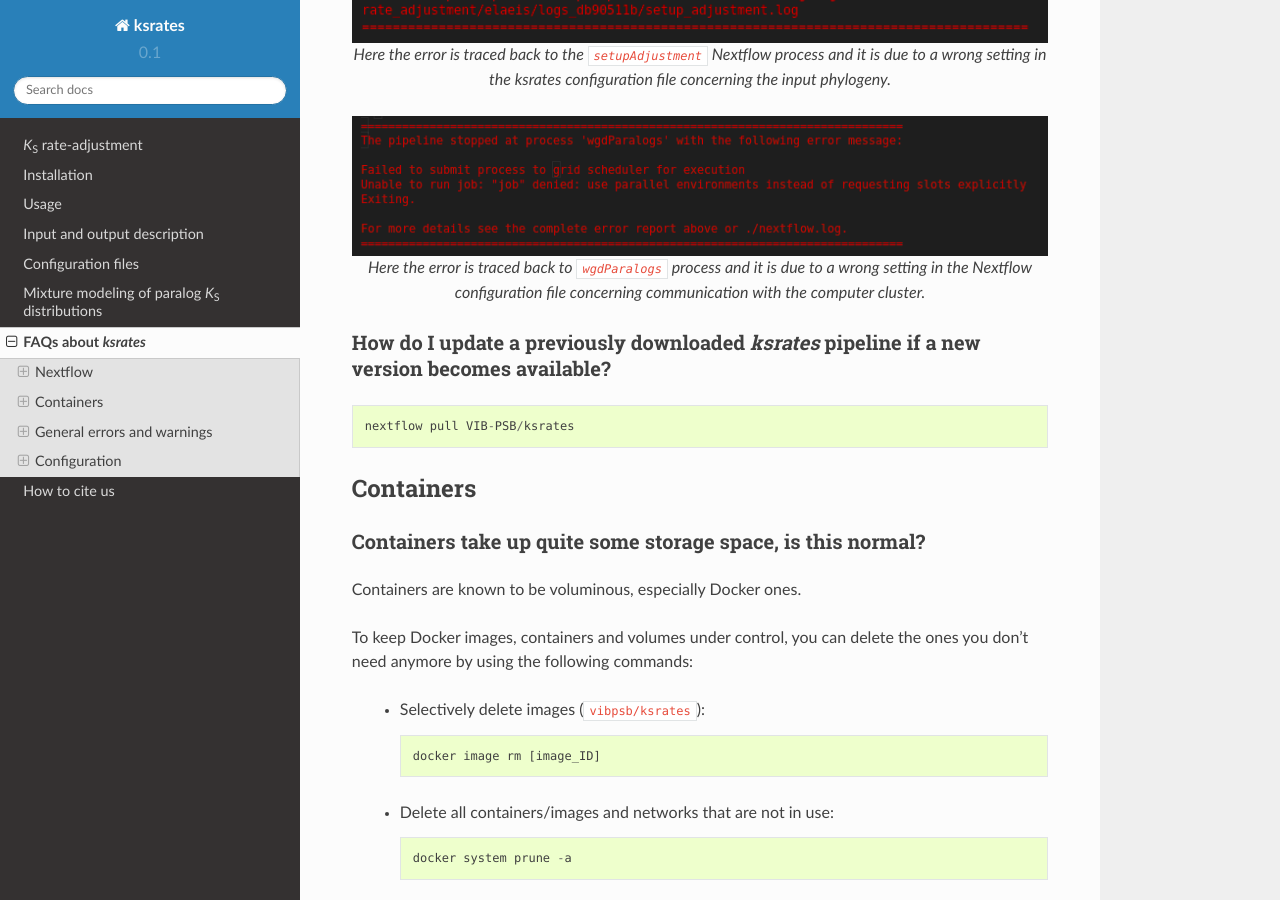
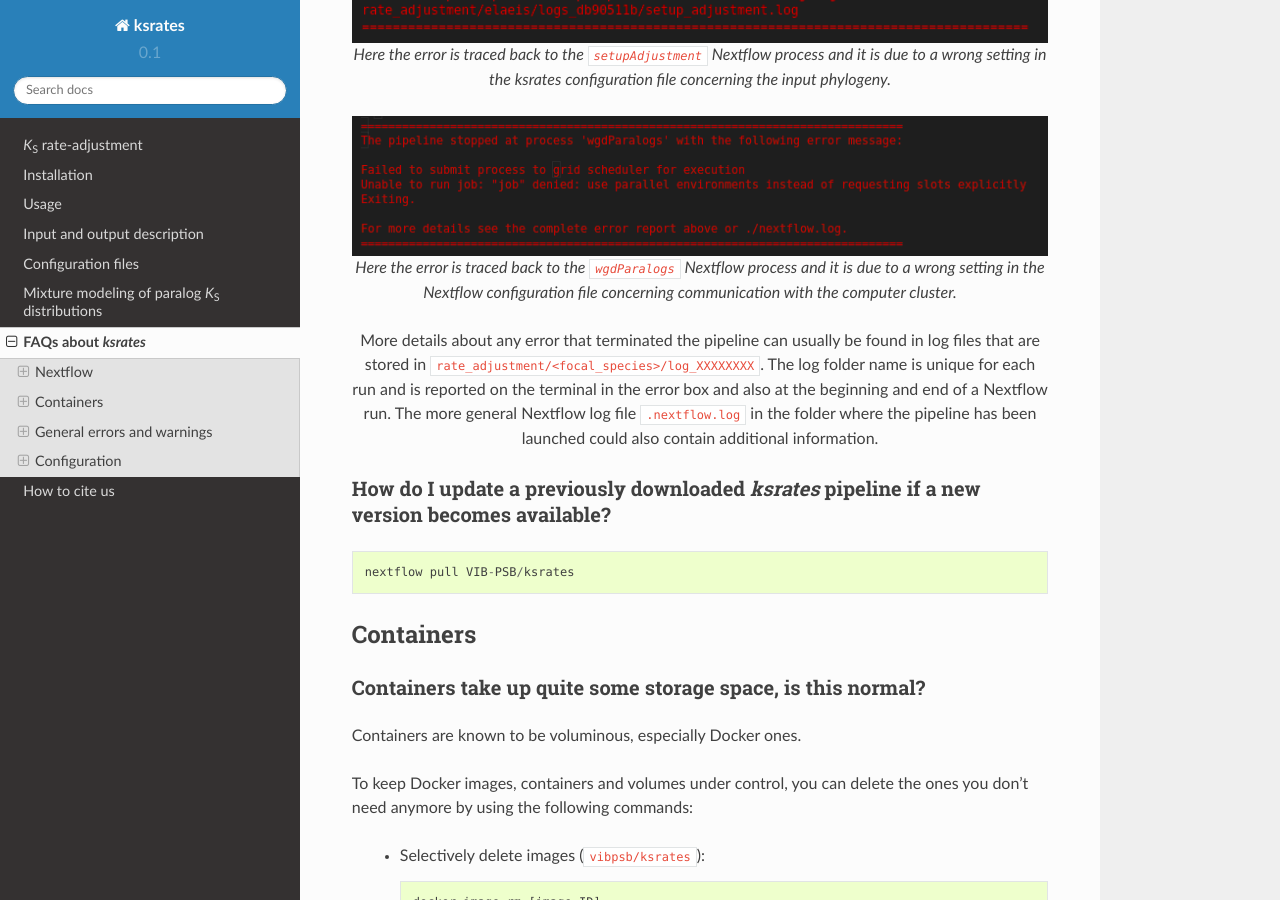
Before and after one commit to VIB-PSB/ksrates, a Sphinx documentation site: the page built from doc/source/faqs.rst, in a window 1280 px wide and 900 px high, scrolled down 442 px. Built offline with Sphinx 7.4.7 and the Read the Docs theme 2.0.0, drawn with Linux system fonts in a browser that asks for light colours.

Commit message:
Apply code edits from review
Co-authored-by: lohausr <56632794+lohausr@users.noreply.github.com>

```diff
--- a/doc/source/faqs.rst
+++ b/doc/source/faqs.rst
@@ -20,7 +20,9 @@ When Nextflow crashes, an error box appears in the terminal and shows which proc
     :align: center
     :width: 800
 
-    Here the error is traced back to ``wgdParalogs`` process and it is due to a wrong setting in the Nextflow configuration file concerning communication with the computer cluster.
+    Here the error is traced back to the ``wgdParalogs`` Nextflow process and it is due to a wrong setting in the Nextflow configuration file concerning communication with the computer cluster.
+
+    More details about any error that terminated the pipeline can usually be found in log files that are stored in ``rate_adjustment/<focal_species>/log_XXXXXXXX``. The log folder name is unique for each run and is reported on the terminal in the error box and also at the beginning and end of a Nextflow run. The more general Nextflow log file ``.nextflow.log`` in the folder where the pipeline has been launched could also contain additional information.
 
 
 How do I update a previously downloaded *ksrates* pipeline if a new version becomes available?
```
